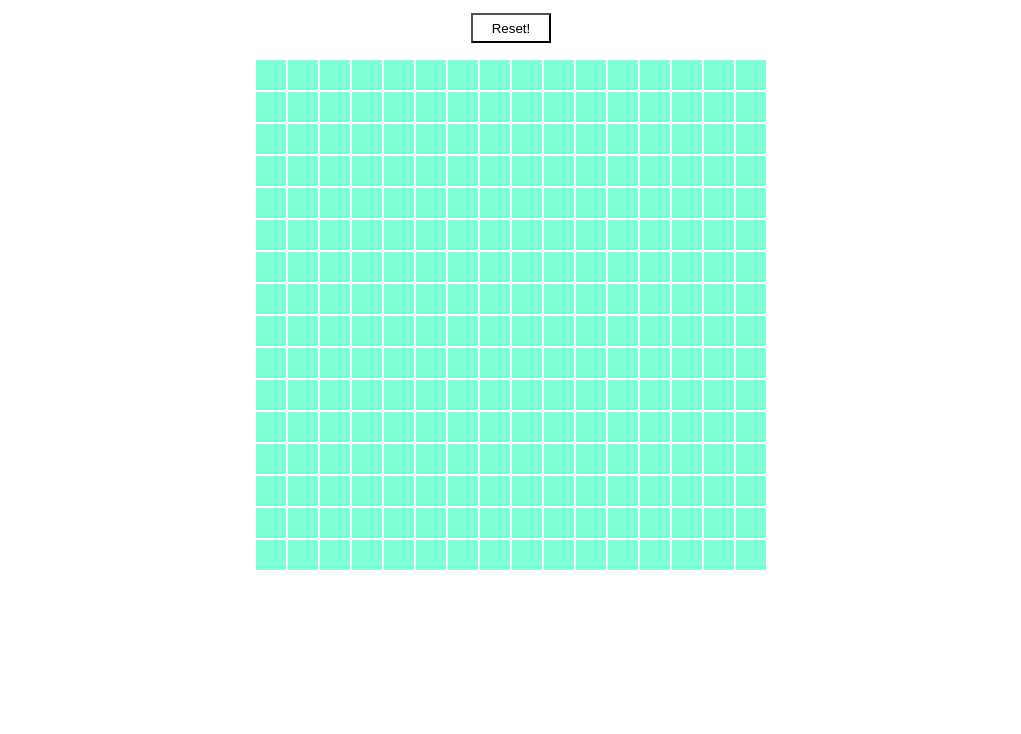
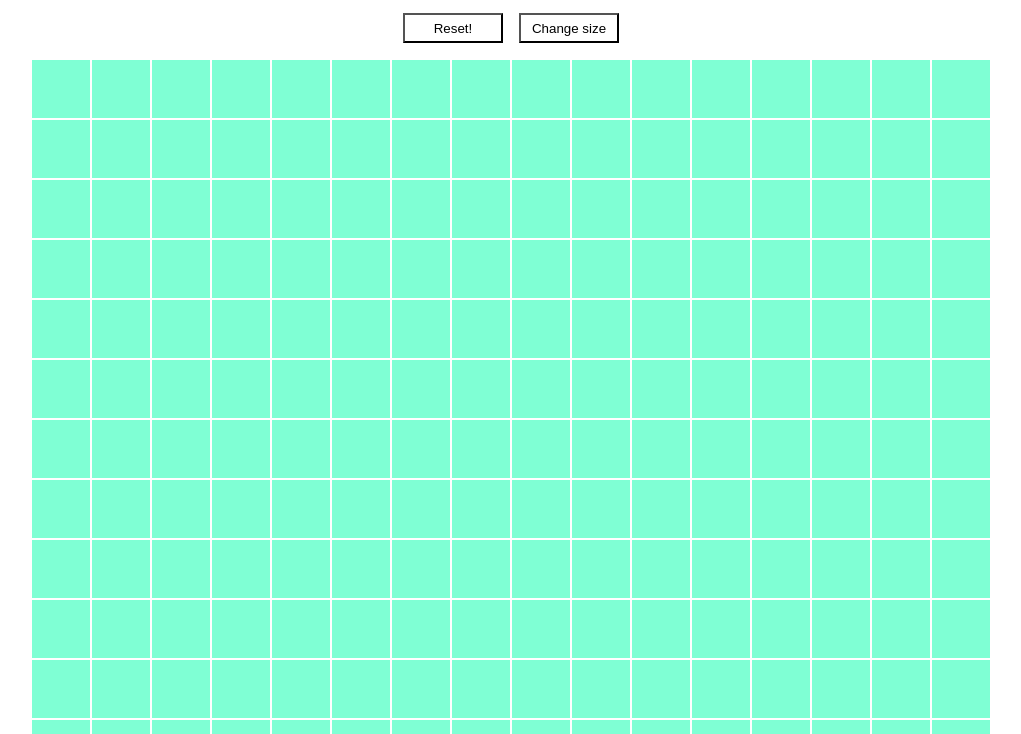
Before and after one commit to SaltWash/odin-sketch, a plain HTML site: page index.html in a window 1280 px wide. Shown: the part 66-800 px from the top of the page, without its empty margins (137-1158 px from the left). Drawn offline with Linux system fonts and the light colour scheme.

Commit message:
complete without extra credit

```diff
--- a/index.html
+++ b/index.html
@@ -1,19 +1,25 @@
 <!DOCTYPE html>
 <html lang="en">
+
 <head>
     <meta charset="UTF-8">
     <meta name="viewport" content="width=device-width, initial-scale=1.0">
     <title>Document</title>
     <link rel="stylesheet" href="style.css">
 </head>
+
 <body>
     <div class="container">
         <div class="title">Etch a Sketch</div>
-        <button class="reset-button">Reset!</button>
+        <div class="button-container">
+            <button class="reset-button">Reset!</button>
+            <button class="change-button">Change size</button>
+        </div>
         <div class="grid-container">
 
         </div>
     </div>
     <script src="script.js"></script>
 </body>
+
 </html>
--- a/script.js
+++ b/script.js
@@ -1,21 +1,42 @@
 let grid = document.querySelector(".grid-container");
 
-for (let i = 0; i < 256; i++) {
+function addGrid(num) {
+    grid.innerHTML = "";
+    for (let i = 0; i < (num * num); i++) {
         let box = document.createElement("div");
         box.classList.add("grid");
-    box.addEventListener("mouseover", function() {
+        box.addEventListener("mouseover", function () {
             box.style.backgroundColor = "black";
         });
+        box.style.width = (960 / num) + "px";
+        box.style.height = (960 / num) + "px";
         // box.addEventListener("mouseout", function() {
         //     box.style.backgroundColor = "aquamarine";
         // });
         grid.appendChild(box);
     }
+}
+
+addGrid(16);
 
 let resetButton = document.querySelector(".reset-button");
-resetButton.addEventListener("click", function() {
+resetButton.addEventListener("click", function () {
     let boxes = document.getElementsByClassName("grid");
     for (let box of boxes) {
         box.style.backgroundColor = "aquamarine";
     }
 });
+
+let changeButton = document.querySelector(".change-button");
+changeButton.addEventListener("click", function () {
+    let boxSize = prompt("how many boxes do you want?", "16");
+    if (boxSize === null) {
+        return;
+    } else {
+        if (isNaN(boxSize) || boxSize > 100 || boxSize < 1) {
+            alert("wrong value, max size 100, min size 1");
+        } else {
+            addGrid(boxSize);
+        }
+    }
+});
--- a/style.css
+++ b/style.css
@@ -1,8 +1,15 @@
+* {
+    box-sizing: border-box;
+}
 .grid {
     background-color: aquamarine;
-    height: 30px;
-    width: 30px;
-    margin: 1px;
+    border: 1px solid white;
+}
+
+.button-container {
+    display: flex;
+    flex-direction: row;
+    gap: 1rem;
 }
 
 .container {
@@ -23,12 +30,19 @@
 .grid-container {
     display: flex;
     flex-wrap: wrap;
-    width: 512px;
+    width: 960px;
 }
 
 .reset-button {
     height: 30px;
-    width: 80px;
+    width: 100px;
     background-color: white;
     margin-bottom: 1rem;
 }
+
+.change-button {
+    height: 30px;
+    width: 100px;
+    background-color: white;
+    margin-bottom: 1rem;
+}
```
Lines whose indentation alone changed are shown as unchanged.
